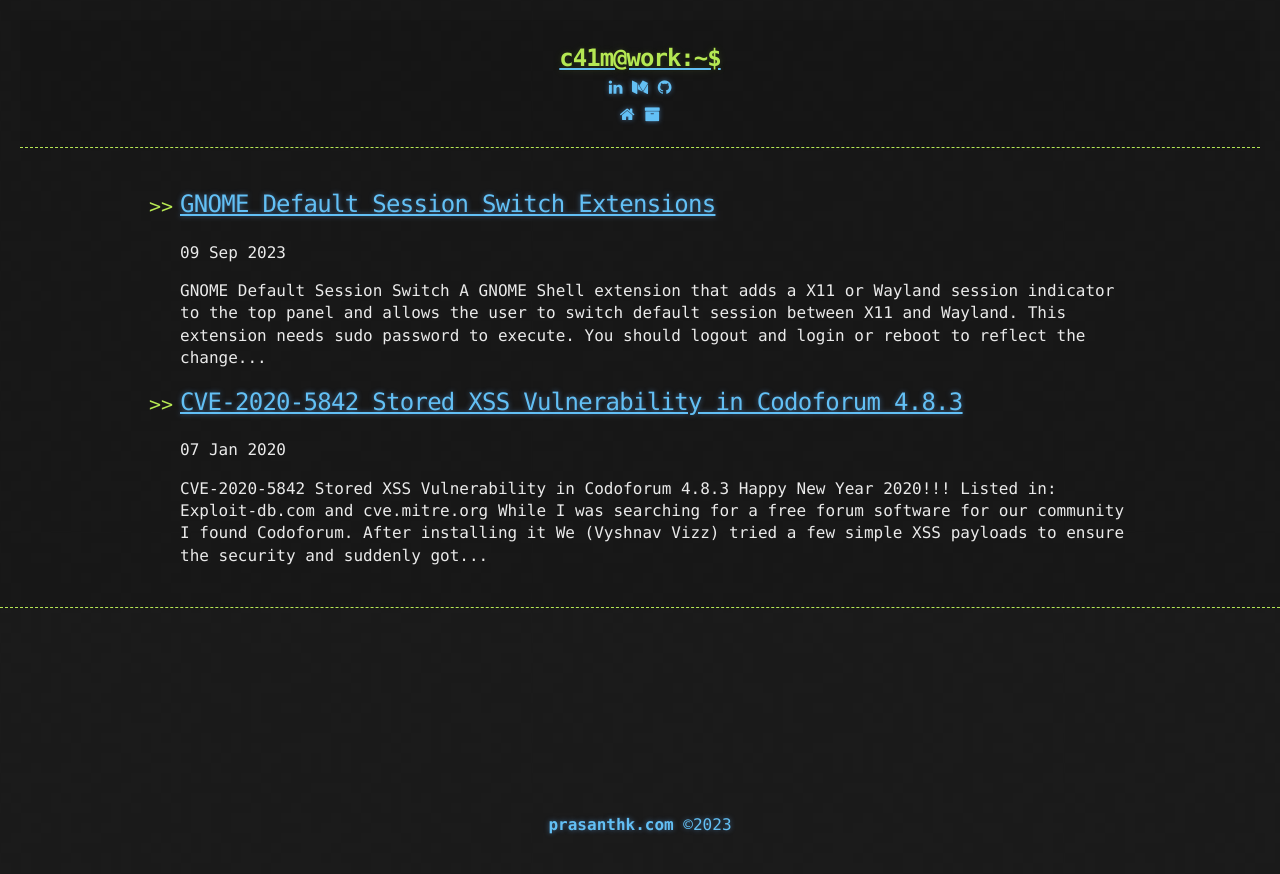
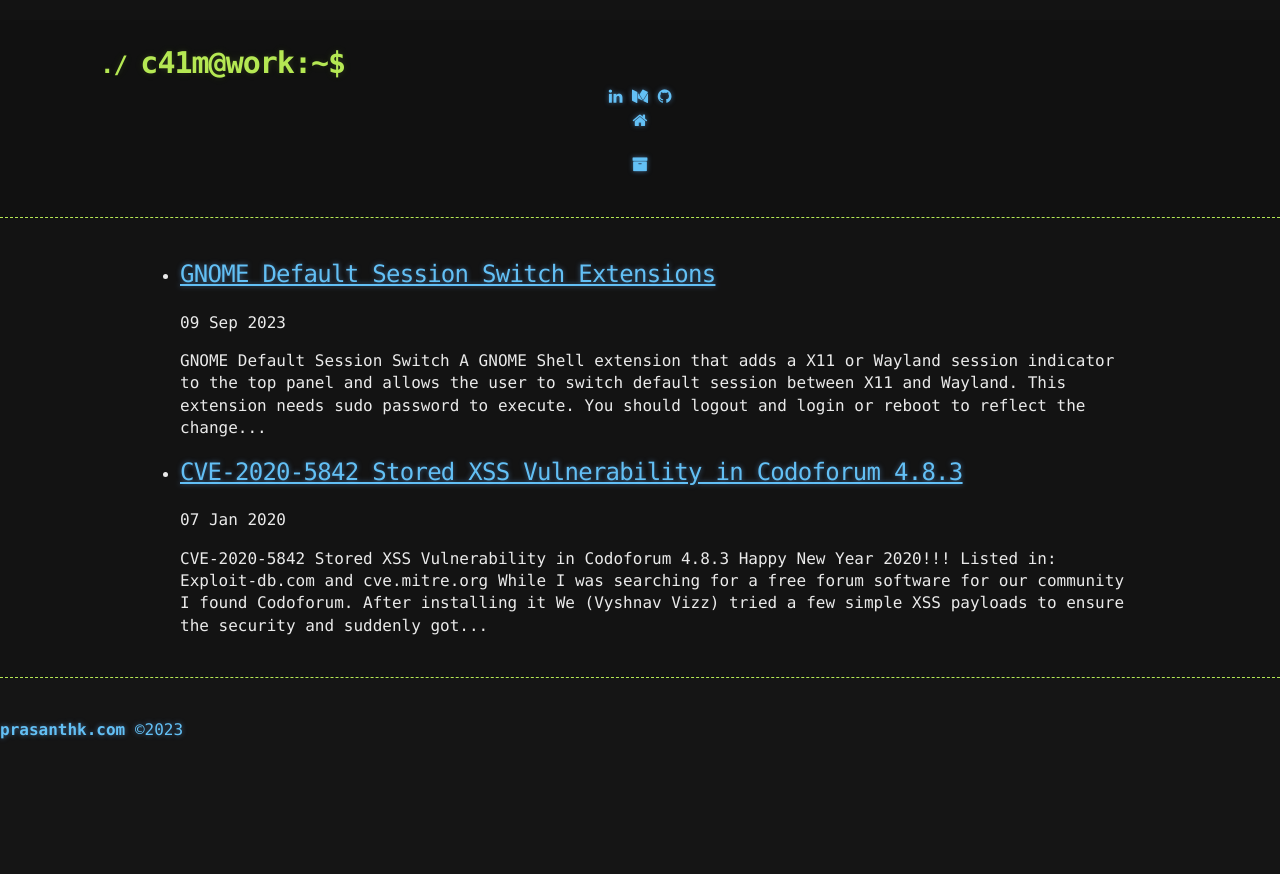
Before and after one commit to prasanthc41m/blog-theme, a Jekyll site: the page built from index.html, in a window 1280 px wide. Shown: the top 874 px of the page. Built offline with Jekyll 4.4.1, drawn with Linux system fonts in a browser that asks for light colours; the list of posts is cut into pages by our own code.

Commit message:
Update main.scss

```diff
--- a/css/main.scss
+++ b/css/main.scss
@@ -1,4 +1,4 @@
 ---
 #
 ---
-@import "base";
+@import 'jekyll-theme-hacker';
```
